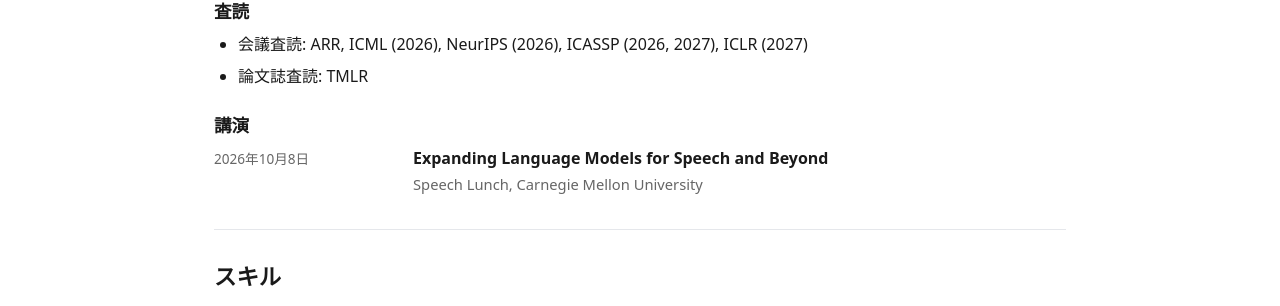
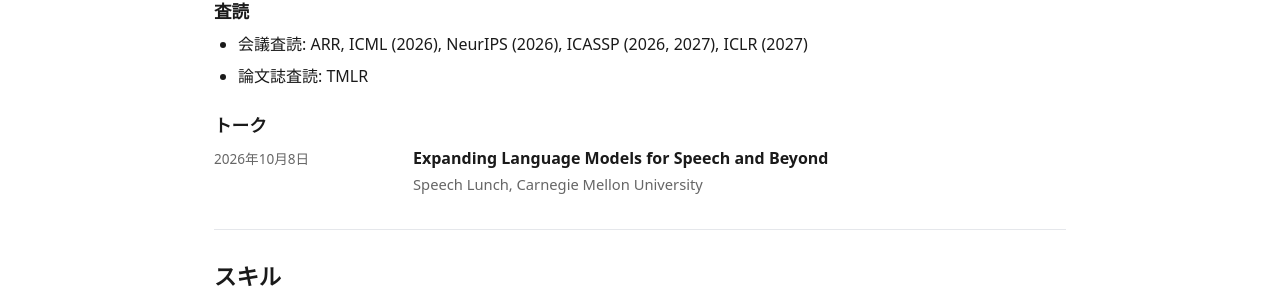
Before and after one commit to Kazuki-Ya/Kazuki-Ya.github.io, a Jekyll site: the page built from _pages/ja/about.html, in a window 1280 px wide. Shown: the part 1242-1548 px from the top of the page. Built offline with Jekyll 4.4.1, drawn with Linux system fonts in a browser that asks for light colours.

Commit message:
Rename Japanese talks heading

```diff
--- a/_pages/ja/about.html
+++ b/_pages/ja/about.html
@@ -50,7 +50,7 @@
     <li>会議査読: ARR, ICML (2026), NeurIPS (2026), ICASSP (2026, 2027), ICLR (2027)</li>
     <li>論文誌査読: TMLR</li>
   </ul>
-  <h3>講演</h3>
+  <h3>トーク</h3>
   <ul class="experience-list">
     <li><span class="experience-date">2026年10月8日</span><div class="experience-info"><span class="experience-title">Expanding Language Models for Speech and Beyond</span><span class="experience-detail">Speech Lunch, Carnegie Mellon University</span></div></li>
   </ul>
```
